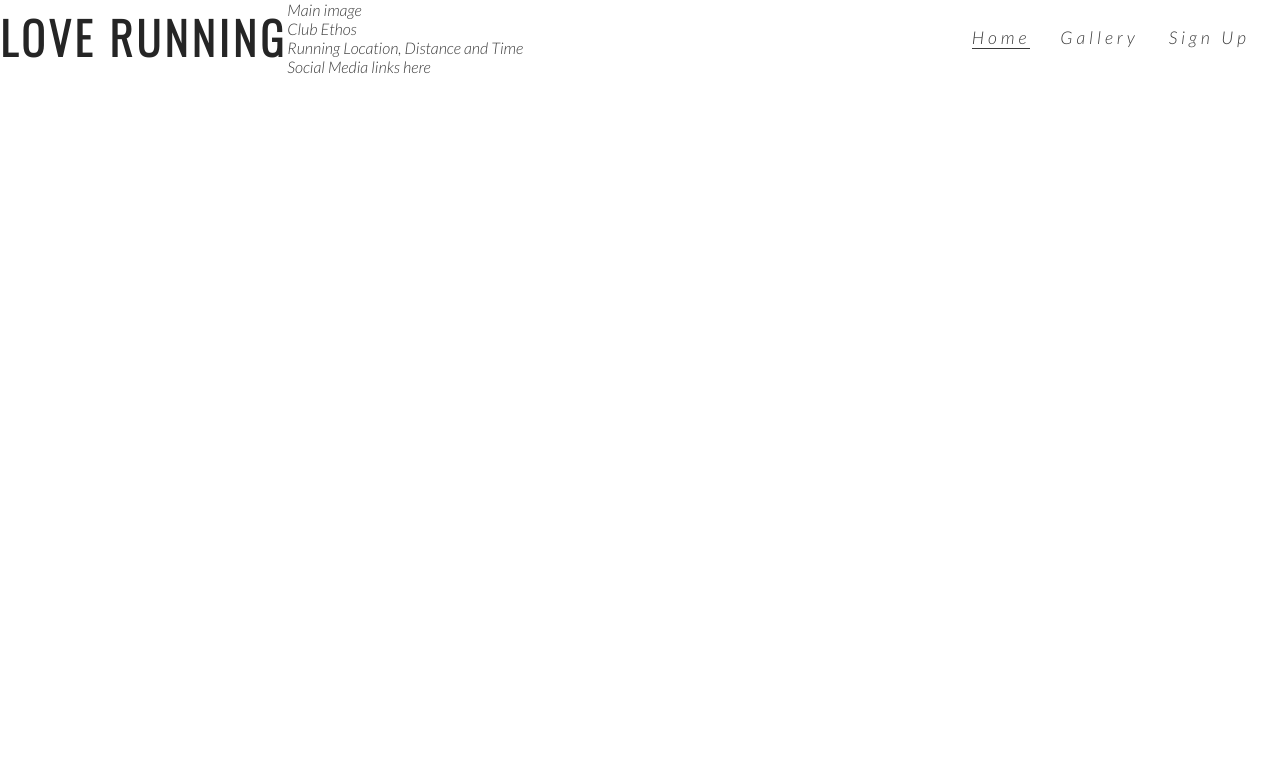
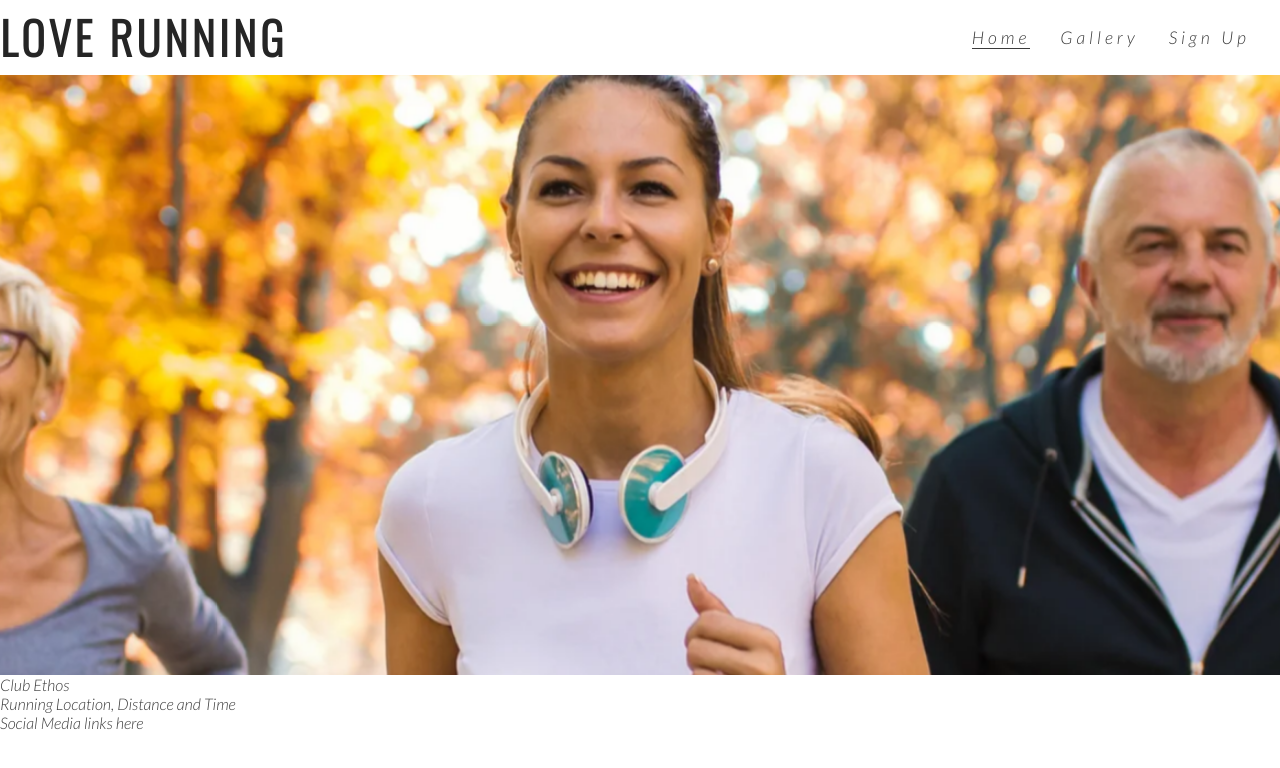
Before and after one commit to AmenGemechu/Love-Running, a plain HTML site: page index.html in a window 1280 px wide. Drawn offline with nearby package versions, Linux system fonts and the light colour scheme.

Commit message:
Add hero image and animation for zoom

```diff
--- a/assets/css/style.css
+++ b/assets/css/style.css
@@ -56,3 +56,32 @@ h1, h2 {
 .active {
     border-bottom: 1px solid #3a3a3a;
 }
+
+/*hero image*/
+#hero-outer {
+    height: 600px;
+    width: 100%;
+    overflow: hidden;
+}
+
+#hero-image {
+    height: 600px;
+    width: 100%;
+    background: url('../images/hero-image.webp') no-repeat center center;
+
+    /* animates zoom effect on loading page*/
+    animation-name: hero-zoom;
+    animation-duration: 5s;
+    animation-fill-mode: forwards;
+}
+
+/* creates the level of zoom for hero image*/
+
+@keyframes hero-zoom {
+    fron{
+        transform: scale(1);
+    }
+    to{
+        transform: scale(1.1);
+    }
+}
--- a/index.html
+++ b/index.html
@@ -32,8 +32,8 @@
             </ul>
         </nav>
     </header>
-    <section>
-        Main image
+    <section id="hero-outer">
+        <div id="hero-image"></div>
     </section>
     <section>
         Club Ethos
```
Also changed, not shown: assets/images/hero-image.webp (added).
